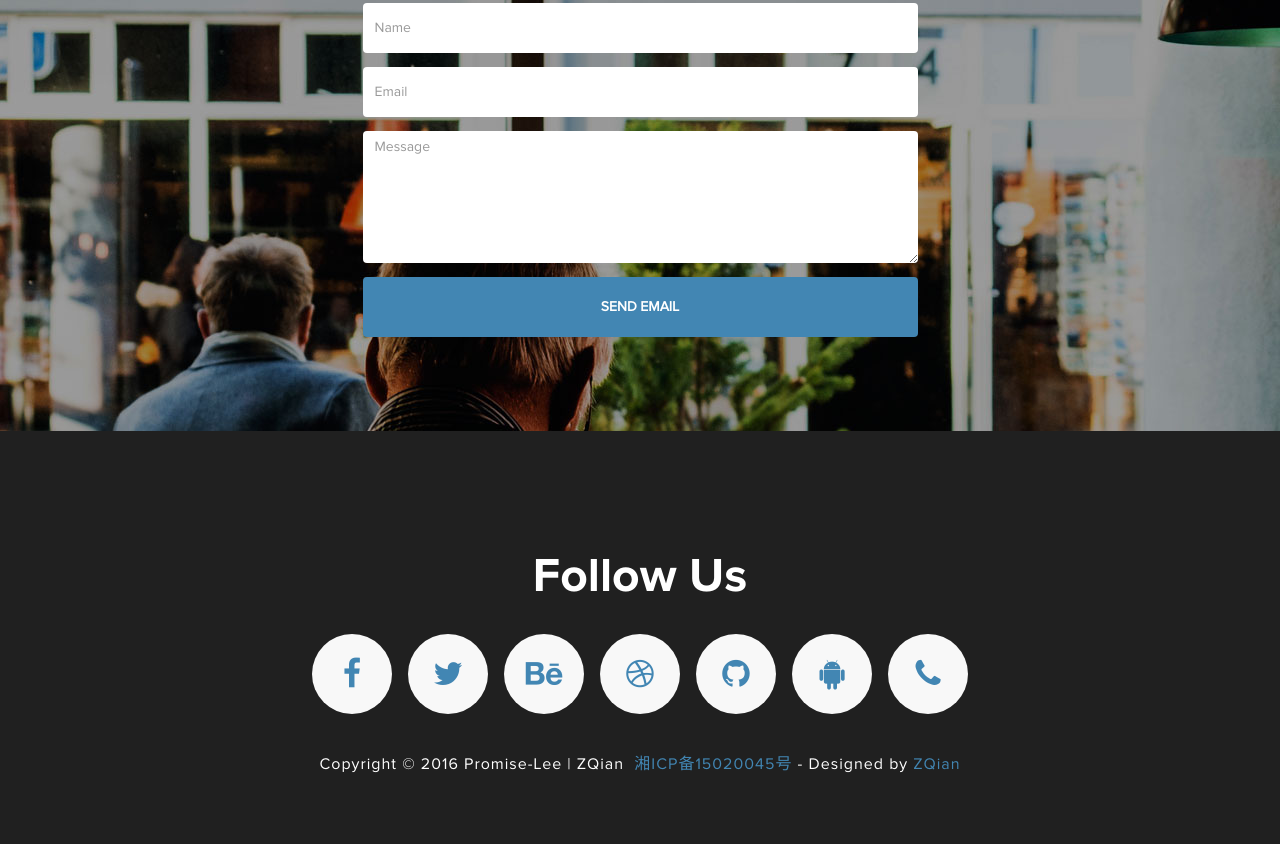
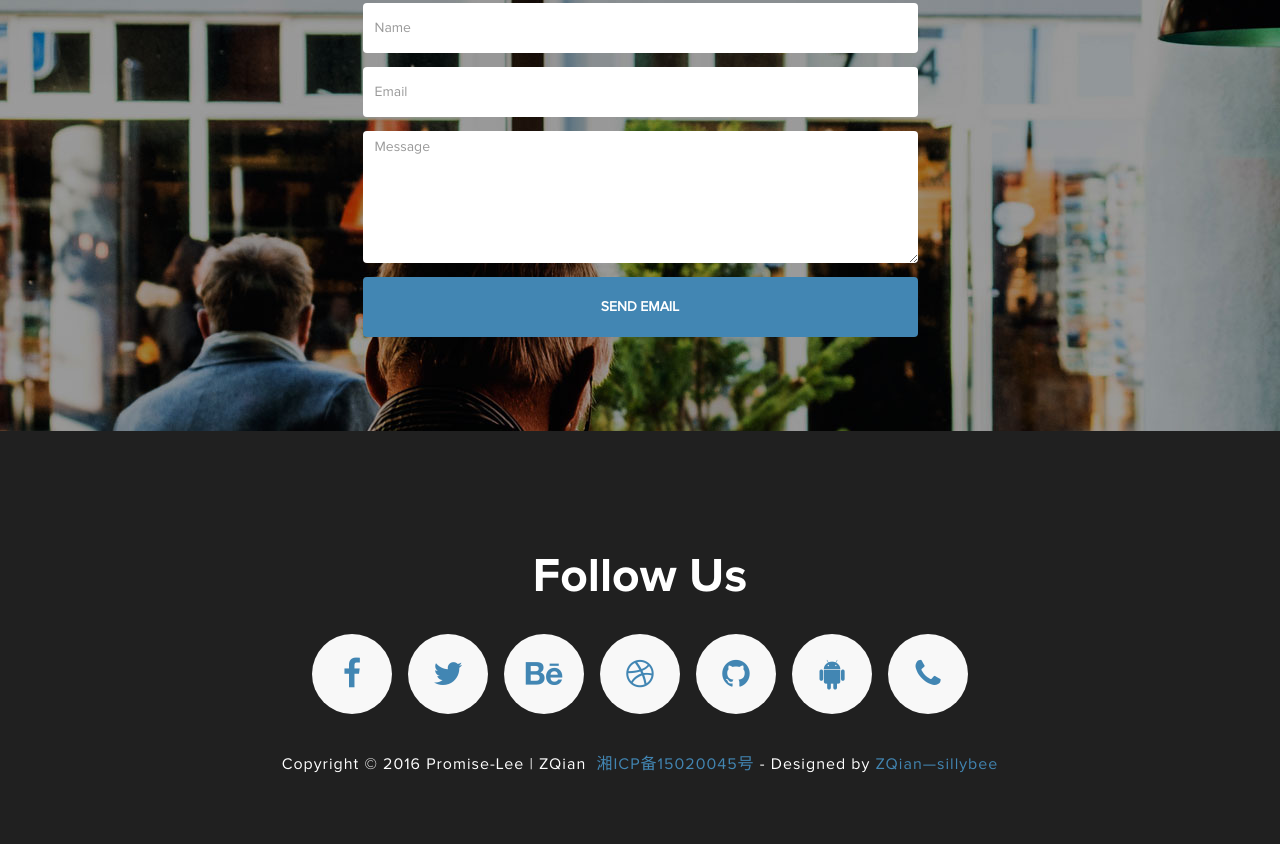
Before and after one commit to wucp1234/PromiseLee, a plain HTML site: page PromiseLee/WebRoot/index.html in a window 1280 px wide. Shown: the part 5400-6254 px from the top of the page. Drawn offline with Linux system fonts and the light colour scheme.

Commit message:
合并分支

```diff
--- a/PromiseLee/WebRoot/index.html
+++ b/PromiseLee/WebRoot/index.html
@@ -237,7 +237,7 @@
         </ul>
       </div>
       <div class="col-md-12 col-sm-12 copyright">
-        <p>Copyright © 2016 Promise-Lee  | ZQian   &nbsp;<a href="http://www.miitbeian.gov.cn/" target="_blank"   title="">湘ICP备15020045号</a> - Designed  by <a href="https://www.linkedin.com/in/%E8%B0%A6-%E5%BC%A0-14104a116?trk=hp-identity-name"  target="_blank">ZQian</a></p>
+        <p>Copyright © 2016 Promise-Lee  | ZQian   &nbsp;<a href="http://www.miitbeian.gov.cn/" target="_blank"   title="">湘ICP备15020045号</a> - Designed  by <a href="https://www.linkedin.com/in/%E8%B0%A6-%E5%BC%A0-14104a116?trk=hp-identity-name"  target="_blank">ZQian—sillybee</a></p>
       </div>
     </div>
   </div>
```
